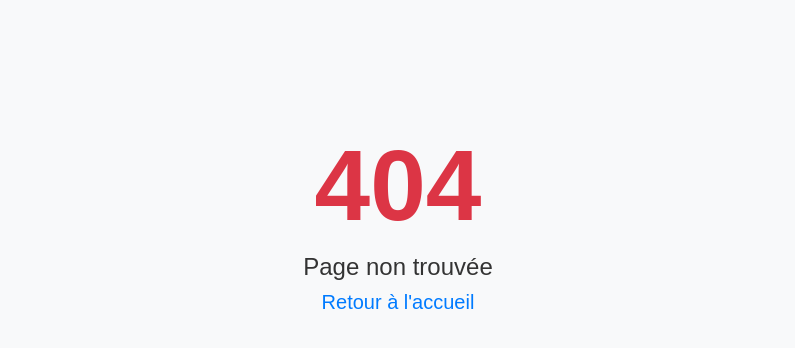
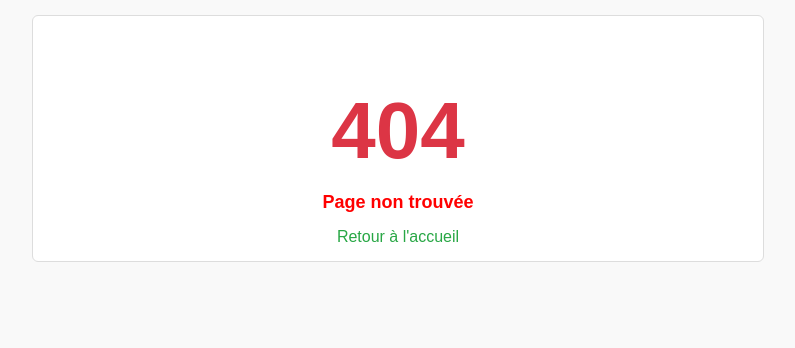
Before and after one commit to GeantCreeper/virtual_trader, a PHP site: page /php/notfound.php in a window 1280 px wide. Shown: the top 348 px of the page, without its empty margins (242-1037 px from the left). Run offline with PHP 8.4, Linux system fonts and the light colour scheme.

Commit message:
Add files via upload

```diff
--- /dev/null
+++ b/virtual_trader/css/style.css
@@ -0,0 +1,169 @@
+/* Style général */
+body {
+    font-family: Arial, sans-serif;
+    margin: 0;
+    padding: 0;
+    background-color: #f9f9f9;
+    color: #333;
+}
+
+h1, h2, h3 {
+    text-align: center;
+    color: #444;
+    margin-bottom: 15px;
+}
+
+a {
+    text-decoration: none;
+    color: #28a745; /* Vert */
+}
+
+a:hover {
+    color: #218838; /* Vert foncé */
+}
+
+/* Header */
+header {
+    font-size: 10px;
+    text-align: left;
+    padding: 10px 20px;
+    background-color: #343a40;
+    color: white;
+}
+
+header a {
+    color: white;
+    margin: 0 10px;
+    font-size: 25px;
+}
+
+header a:hover {
+    color: #ffc107;
+}
+
+/* Footer */
+footer {
+    background-color: #343a40;
+    color: white;
+    text-align: center;
+    padding: 10px 0;
+    font-size: 12px;
+}
+
+/* Boutons */
+button, input[type="submit"] {
+    background-color: #28a745; /* Vert */
+    color: white;
+    border: none;
+    padding: 8px 12px;
+    font-size: 14px;
+    cursor: pointer;
+    border-radius: 4px;
+}
+
+button:hover, input[type="submit"]:hover {
+    background-color: #218838; /* Vert foncé */
+}
+
+button.return {
+    margin-bottom: 15px;
+}
+
+/* Formulaires */
+form {
+    margin: 15px auto;
+    padding: 15px;
+    max-width: 350px;
+    background-color: white;
+    border: 1px solid #ddd;
+    border-radius: 6px;
+}
+
+form input[type="text"],
+form input[type="password"],
+form input[type="number"],
+form select {
+    width: 100%;
+    padding: 8px;
+    margin: 8px 0;
+    border: 1px solid #ddd;
+    border-radius: 4px;
+    font-size: 14px;
+}
+
+form input[type="submit"] {
+    width: 100%;
+    background-color: #28a745; /* Vert */
+    color: white;
+    padding: 8px;
+    font-size: 14px;
+}
+
+form input[type="submit"]:hover {
+    background-color: #218838; /* Vert foncé */
+}
+
+/* Tableaux */
+table {
+    width: 90%;
+    margin: 15px auto;
+    border-collapse: collapse;
+    background-color: white;
+    border: 1px solid #ddd;
+}
+
+table th, table td {
+    border: 1px solid #ddd;
+    padding: 10px;
+    text-align: center;
+    font-size: 12px;
+}
+
+table th {
+    background-color: #28a745; /* Vert */
+    color: white;
+}
+
+table tr:nth-child(even) {
+    background-color: #f2f2f2;
+}
+
+table tr:hover {
+    background-color: #e9ecef;
+}
+
+/* Messages */
+p.error {
+    color: red;
+    font-weight: bold;
+    text-align: center;
+    margin: 15px 0;
+}
+
+p.success {
+    color: green;
+    font-weight: bold;
+    text-align: center;
+    margin: 15px 0;
+}
+
+/* Conteneurs */
+.container {
+    margin: 15px auto;
+    max-width: 700px;
+    padding: 15px;
+    background-color: white;
+    border: 1px solid #ddd;
+    border-radius: 6px;
+    text-align: center;
+}
+
+/* Page 404 */
+.container h1 {
+    font-size: 80px;
+    color: #dc3545;
+}
+
+.container p {
+    font-size: 18px;
+}
--- a/virtual_trader/login/form/login_form.php
+++ b/virtual_trader/login/form/login_form.php
@@ -4,6 +4,7 @@
     <head>
         <meta charset="UTF-8">
         <link rel="stylesheet" type="text/css" href="../css/connexion.css">
+        <link rel="stylesheet" type="text/css" href="../../css/style.css">
         <title> Page de connexion </title>
     </head>
     <body>
--- a/virtual_trader/login/form/password_form.php
+++ b/virtual_trader/login/form/password_form.php
@@ -3,7 +3,7 @@
 <html>
     <head>
         <meta charset="UTF-8">
-        <link rel="stylesheet" type="text/css" href="../css/connexion.css">
+        <link rel="stylesheet" type="text/css" href="../../css/style.css">
         <title> Changer de mot de passe </title>
     </head>
     <body>
--- a/virtual_trader/login/form/register_form.php
+++ b/virtual_trader/login/form/register_form.php
@@ -3,7 +3,7 @@
 <html>
     <head>
         <meta charset="UTF-8">
-        <link rel="stylesheet" type="text/css" href="../css/connexion.css">
+        <link rel="stylesheet" type="text/css" href="../../css/style.css">
         <title> Créer un compte </title>
     </head>
     <body>
--- a/virtual_trader/php/actions.php
+++ b/virtual_trader/php/actions.php
@@ -2,7 +2,7 @@
 <html>
     <head>
         <meta charset="UTF-8">
-        <link rel="stylesheet" type="text/css" href="../css/connexion.css">
+        <link rel="stylesheet" type="text/css" href="css/style.css">
         <title>Liste des actions</title>
     </head>
     <body>
--- a/virtual_trader/php/dashboard.php
+++ b/virtual_trader/php/dashboard.php
@@ -1,4 +1,5 @@
 <!-- Ce fichier permet de présenter le site -->
+<link rel="stylesheet" type="text/css" href="css/style.css">
 <?php
 if (!isset($_SESSION['user'])) {
     echo "<p style='color: red;'>Vous devez être connecté pour accéder au tableau de bord.</p>";
--- a/virtual_trader/php/footer.php
+++ b/virtual_trader/php/footer.php
@@ -1,4 +1,5 @@
 <!-- Ce fichier permet d'afficher le bas de page -->
+<link rel="stylesheet" type="text/css" href="css/style.css">
 <footer>
     <h4> code produit par Jean, Kylian, Matéo, Nikola </h4>
 </footer>
--- a/virtual_trader/php/header.php
+++ b/virtual_trader/php/header.php
@@ -1,4 +1,5 @@
 <!-- Ce fichier permet d'afficher le menu qui redirige vers d'autres pages -->
+<link rel="stylesheet" type="text/css" href="css/style.css">
 <header>
 <h1>
     <span class="header1"><a href="index.php?p=dashboard"> Tableau de bord </a></span>
--- a/virtual_trader/php/notfound.php
+++ b/virtual_trader/php/notfound.php
@@ -1,45 +1,16 @@
 <!-- filepath: c:\wamp64\www\virtual_trader\php\notfound.php -->
 <!DOCTYPE html>
-<html lang="fr">
+<html>
 <head>
     <meta charset="UTF-8">
     <meta name="viewport" content="width=device-width, initial-scale=1.0">
     <title>Erreur 404</title>
-    <style>
-        body {
-            font-family: Arial, sans-serif;
-            text-align: center;
-            background-color: #f8f9fa;
-            color: #333;
-            margin: 0;
-            padding: 0;
-        }
-        .container {
-            margin-top: 10%;
-        }
-        h1 {
-            font-size: 100px;
-            margin: 0;
-            color: #dc3545;
-        }
-        p {
-            font-size: 24px;
-            margin: 10px 0;
-        }
-        a {
-            text-decoration: none;
-            color: #007bff;
-            font-size: 20px;
-        }
-        a:hover {
-            text-decoration: underline;
-        }
-    </style>
+    <link rel="stylesheet" type="text/css" href="../css/style.css">
 </head>
 <body>
     <div class="container">
         <h1>404</h1>
-        <p>Page non trouvée</p>
+        <p class="error">Page non trouvée</p>
         <a href="../index.php?p=dashboard">Retour à l'accueil</a>
     </div>
 </body>
--- a/virtual_trader/php/portfolio.php
+++ b/virtual_trader/php/portfolio.php
@@ -11,11 +11,11 @@ $user = $_SESSION['user']; // Récupère l'utilisateur connecté
 <html>
     <head>
         <meta charset="UTF-8">
-        <link rel="stylesheet" type="text/css" href="../css/connexion.css">
+        <link rel="stylesheet" type="text/css" href="../css/style.css">
         <title>Portfolio de <?php echo htmlspecialchars($user); ?></title>
     </head>
-    <form action="index.php?p=actions" method="post" style="margin-bottom: 20px;">
-    <button type="submit">Voir les actions disponibles</button>
+    <form action="index.php?p=actions" method="post">
+    <button type="submit" class="return">Voir les actions disponibles</button>
     </form>
     <body>
         <h1>Portfolio de <?php echo htmlspecialchars($user); ?></h1>
```
Also changed, not shown: virtual_trader/php/buy.php (+7 -6 lines), virtual_trader/php/ranking.php (+4 -4 lines), virtual_trader/php/sell.php (+8 -7 lines).
